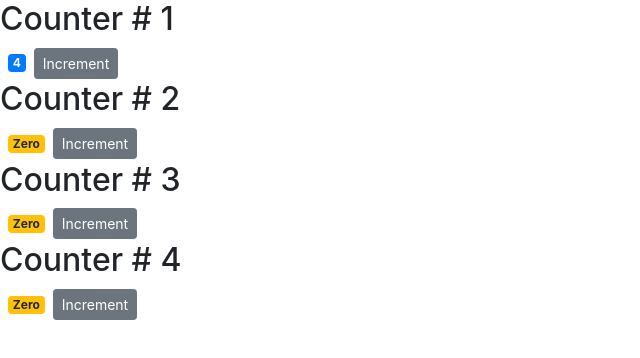
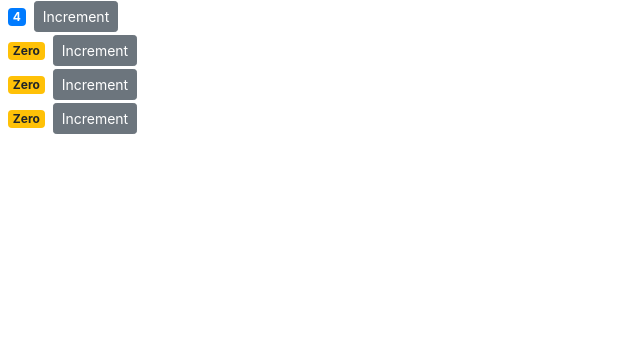
Before and after one commit to anshulrts/react-counter-app, a React (Create React App) app: page / in a window 1280 px wide. Shown: the top 358 px of the page, without its empty margins (0-640 px from the left). Built offline with nearby package versions, Linux system fonts and the light colour scheme.

Commit message:
Commenting unnecessary code

```diff
--- a/src/components/counter.jsx
+++ b/src/components/counter.jsx
@@ -38,7 +38,8 @@ class Counter extends Component {
         console.log(this.props);
         return (
             <React.Fragment>
-                <h2>Counter # {this.props.id} </h2>
+                {/* Accessing props in Child Component */}
+                {/* <h2>Counter # {this.props.id} </h2> */}
                 <span style = { this.styles } className = { this.getBadgeClasses() }> { this.formatCount() }</span>
                 <button onClick = { () => this.handleIncrement({id : 1}) } className="btn btn-secondary btn-sm">Increment</button>
                 <br />
```
